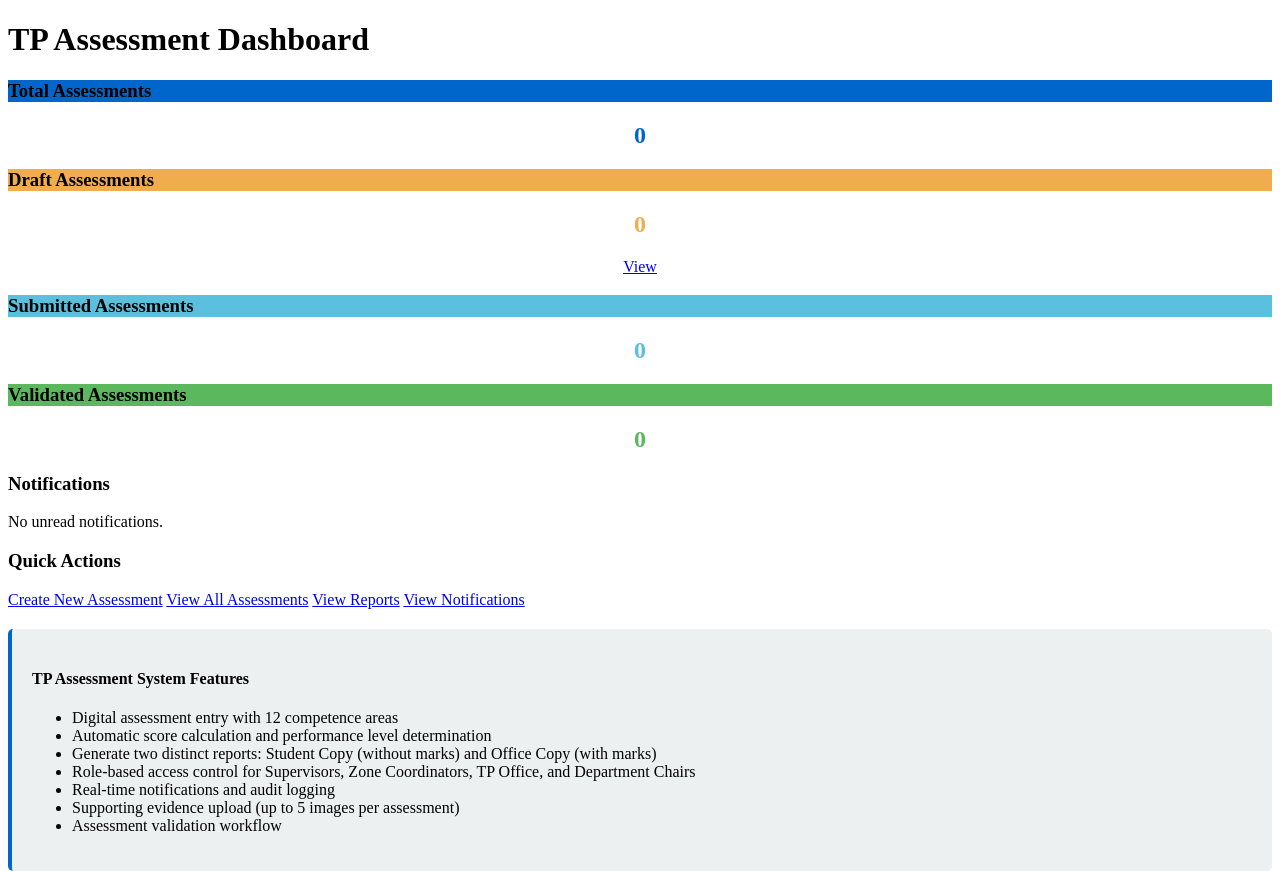
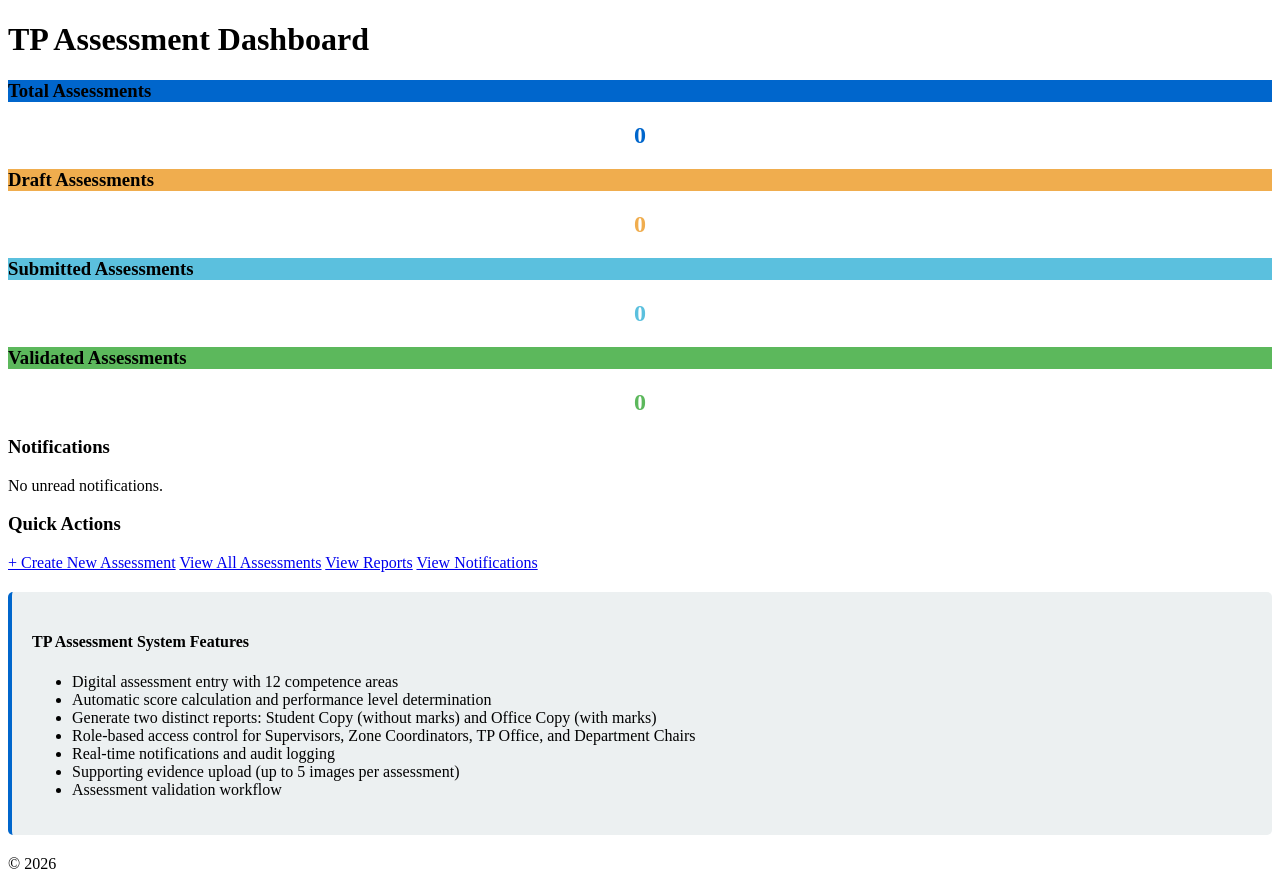
Before and after one commit to WilsonBundi/tp-assessment-system, a Yii app: template backend/views/site/dashboard.php in a window 1280 px wide. Shown: the part 26-897 px from the top of the page. Run offline with PHP 8.4 and a stand-in for Yii, Linux system fonts and the light colour scheme; the template is opened without the code that fills it, so the values that code supplies are empty; some libraries are stand-ins or nearby versions.

Commit message:
Add navigation menu items and improve dashboard action buttons

```diff
--- a/backend/views/layouts/main.php
+++ b/backend/views/layouts/main.php
@@ -35,8 +35,13 @@ AppAsset::register($this);
         ],
     ]);
     $menuItems = [
-        ['label' => 'Home', 'url' => ['/site/index']],
+        ['label' => 'Dashboard', 'url' => ['/site/index']],
     ];
+    if (!Yii::$app->user->isGuest) {
+        $menuItems[] = ['label' => 'Assessments', 'url' => ['/assessment/index']];
+        $menuItems[] = ['label' => 'Reports', 'url' => ['/report/index']];
+        $menuItems[] = ['label' => 'Notifications', 'url' => ['/notification/index']];
+    }
     if (Yii::$app->user->isGuest) {
         $menuItems[] = ['label' => 'Login', 'url' => ['/site/login']];
     }
--- a/backend/views/site/dashboard.php
+++ b/backend/views/site/dashboard.php
@@ -37,7 +37,9 @@ $unreadNotifications = TpNotification::find()->where(['user_id' => \Yii::$app->u
                 </div>
                 <div class="panel-body" style="text-align: center;">
                     <h2 style="color: #f0ad4e; margin: 20px 0;"><?= $draftAssessments ?></h2>
-                    <?= Html::a('View', ['assessment/index'], ['class' => 'btn btn-sm btn-warning']) ?>
+                    <?php if ($draftAssessments > 0): ?>
+                        <?= Html::a('View & Edit', ['assessment/index'], ['class' => 'btn btn-sm btn-warning']) ?>
+                    <?php endif; ?>
                 </div>
             </div>
         </div>
@@ -93,11 +95,11 @@ $unreadNotifications = TpNotification::find()->where(['user_id' => \Yii::$app->u
                     <h3 class="panel-title">Quick Actions</h3>
                 </div>
                 <div class="panel-body">
-                    <div class="list-group">
-                        <?= Html::a('<i class="glyphicon glyphicon-plus"></i> Create New Assessment', ['assessment/create'], ['class' => 'list-group-item']) ?>
-                        <?= Html::a('<i class="glyphicon glyphicon-list"></i> View All Assessments', ['assessment/index'], ['class' => 'list-group-item']) ?>
-                        <?= Html::a('<i class="glyphicon glyphicon-file"></i> View Reports', ['report/index'], ['class' => 'list-group-item']) ?>
-                        <?= Html::a('<i class="glyphicon glyphicon-bell"></i> View Notifications', ['notification/index'], ['class' => 'list-group-item']) ?>
+                    <div class="btn-group-vertical" style="width: 100%;">
+                        <?= Html::a('+ Create New Assessment', ['assessment/create'], ['class' => 'btn btn-primary', 'style' => 'margin-bottom: 5px;']) ?>
+                        <?= Html::a('View All Assessments', ['assessment/index'], ['class' => 'btn btn-info', 'style' => 'margin-bottom: 5px;']) ?>
+                        <?= Html::a('View Reports', ['report/index'], ['class' => 'btn btn-warning', 'style' => 'margin-bottom: 5px;']) ?>
+                        <?= Html::a('View Notifications', ['notification/index'], ['class' => 'btn btn-secondary']) ?>
                     </div>
                 </div>
             </div>
```
